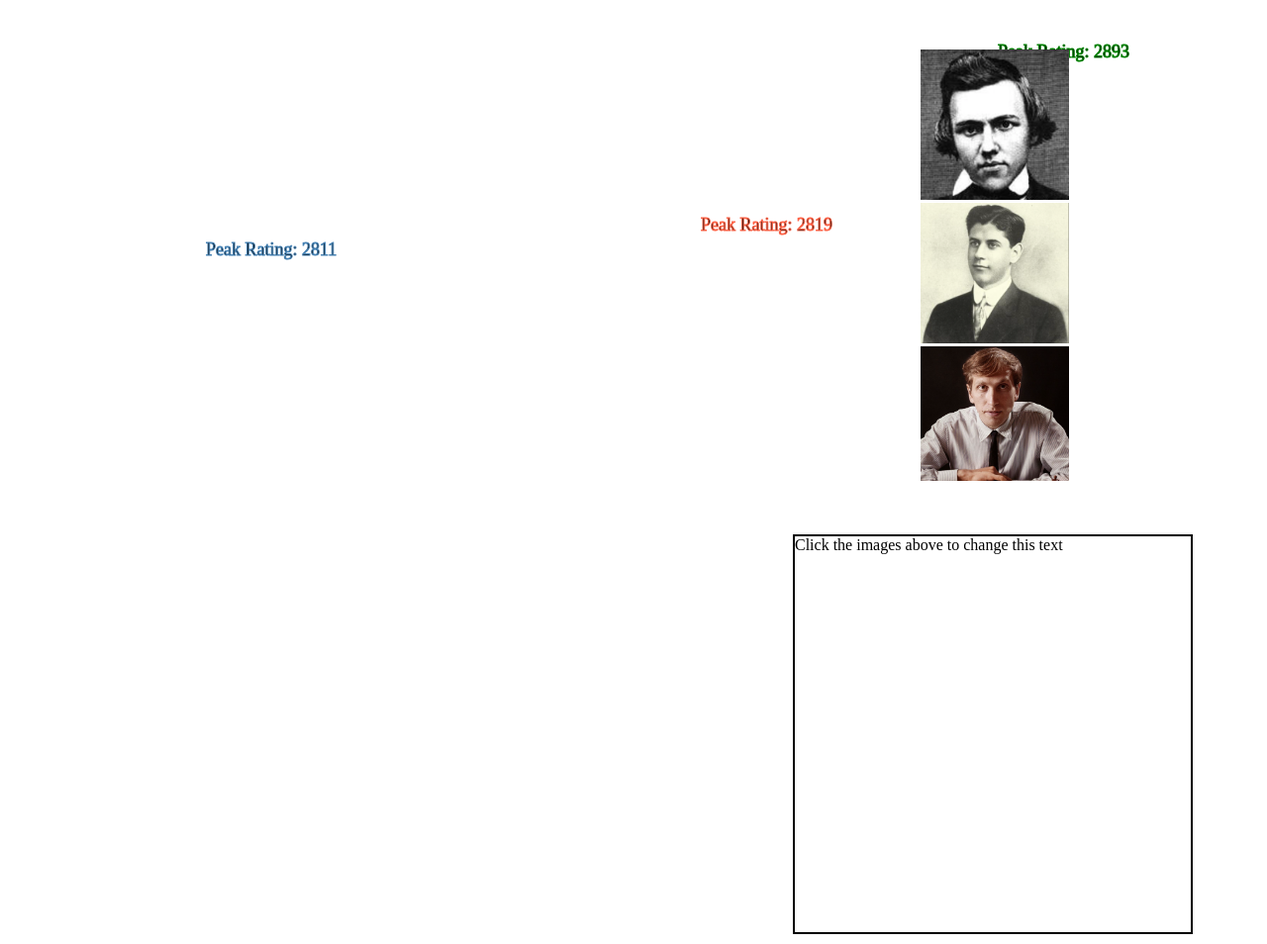
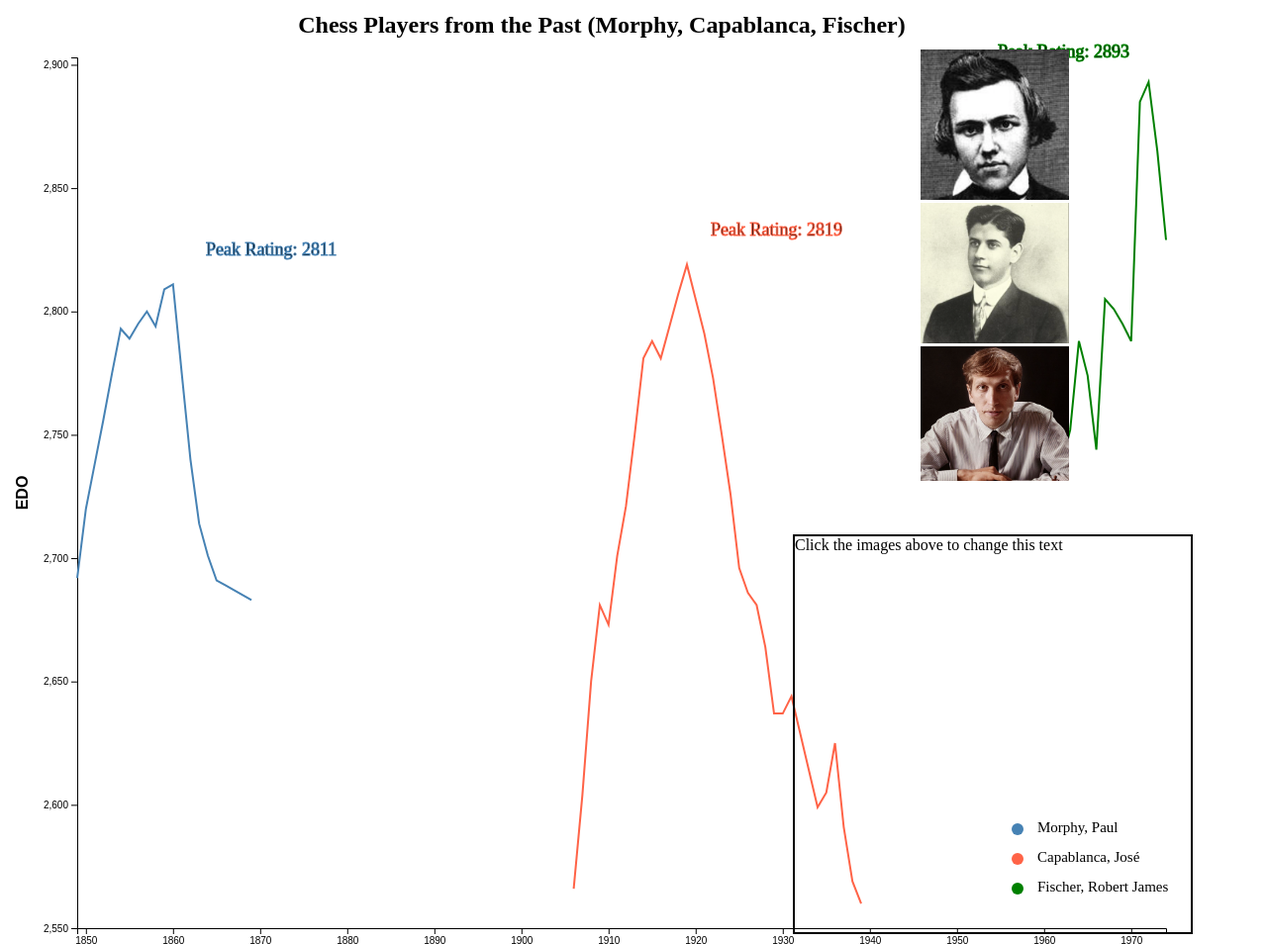
Before and after one commit to atrain773/ChessEDORatings, a plain HTML site: page index.html in a window 1280 px wide. Shown: the top 954 px of the page at 99% size. Drawn offline with nearby package versions, Linux system fonts and the light colour scheme.

Commit message:
Implemented Annotations

```diff
--- a/index.html
+++ b/index.html
@@ -3,7 +3,7 @@
 <head>
     <meta charset="UTF-8">
     <meta name="viewport" content="width=device-width, initial-scale=1.0">
-    <title>D3 Line Chart with Multiple Lines and Axis Labels</title>
+    <title>EDO Ratings Chart</title>
     <script src="https://d3js.org/d3.v6.min.js"></script>
     <style>
         .line {
@@ -37,40 +37,56 @@
         if (x === 'A'){
           document.getElementById("displayed-text").innerText = "Click the images above to change this text";
           d3.select(".line1").style("visibility", "visible");
+          d3.select(".peak1").style("visibility", "visible");
+
           d3.select(".line2").style("visibility", "visible");
+          d3.select(".peak2").style("visibility", "visible");
+
           d3.select(".line3").style("visibility", "visible");
+          d3.select(".peak3").style("visibility", "visible");
         }
 
         if (x === 'M'){
           document.getElementById("displayed-text").innerText = "Born in New Orleans of Creole descent, Paul Morphy learned chess at 8 and by 13 was one of the best players in the country. He won the First American Chess Congress in 1857, becoming the second official U.S. Champion. In 1858, having passed the Louisiana bar exam at an age too young to practice law, he moved to Europe, where he proved his superiority by defeating some of the continent’s best players. During his time across the Atlantic, he was hailed as the world chess champion, though no formal competition yet existed to determine the title. He returned home in 1859 an acclaimed national hero, with baseball clubs and cigars being named after him. Inexplicably, however, Morphy did not play serious chess again. At a time when chess was considered an amateur activity rather than a professional career, he turned his attention to his ultimately unsuccessful law practice, then lived off his family fortune until his death in 1884. His mental state deteriorated dramatically during his years in seclusion; decades later, Morphy’s incredible talent and eventual downfall would be mirrored in the life of Bobby Fischer. - https://worldchesshof.org/hof-inductee/paul-charles-morphy";
           d3.select(".line1").style("visibility", "visible");
+          d3.select(".peak1").style("visibility", "visible");
+
           d3.select(".line2").style("visibility", "hidden");
+          d3.select(".peak2").style("visibility", "hidden");
+
           d3.select(".line3").style("visibility", "hidden");
+          d3.select(".peak3").style("visibility", "hidden");
         }
 
         if (x === 'C') {
           document.getElementById("displayed-text").innerText = "Nicknamed “The Human Chess Machine,” José Raúl Capablanca was born in Havana, Cuba. A true prodigy, he learned chess at age four and defeated Cuban champion Juan Corzo at 13. While attending Columbia University, he joined the Manhattan Chess Club and soon became its strongest player. He had a particular talent for rapid chess, defeating World Champion Emanuel Lasker in 1906. He eventually withdrew from Columbia to focus on chess. His skill in rapid chess lent itself to simultaneous exhibitions. On a nationwide tour of 27 cities in 1909, he achieved a winning score of 96.9% over 607 games. He held exhibitions in London, Paris, and Berlin before his ultimate destination of Saint Petersburg in 1914, where he played and narrowly lost to Lasker. World War I halted international competition, but Capablanca continued to compete and dominate, losing only one game between 1914 and 1924. In 1921, Capablanca and Lasker competed in the 3rd World Chess Championship, where Lasker resigned after losing four straight games. Capablanca held the title until 1927. -https://worldchesshof.org/hof-inductee/jos%C3%A9-ra%C3%BAl-capablanca";
           d3.select(".line1").style("visibility", "hidden");
+          d3.select(".peak1").style("visibility", "hidden");
+
           d3.select(".line2").style("visibility", "visible");
+          d3.select(".peak2").style("visibility", "visible");
+
           d3.select(".line3").style("visibility", "hidden");
+          d3.select(".peak3").style("visibility", "hidden");
         }
 
         if (x === 'F') {
           document.getElementById("displayed-text").innerText = "As the 11th World Champion from 1972-75, Bobby Fischer interrupted the Cold War Soviet hegemony of chess. His phenomenal skill was apparent from an early age. He won the U.S. Open in 1957 and was the youngest person to gain first place in the U.S. Chess Championship in 1957/58. He would go on to win all eight of the United States Chess Championships in which he participated, and in the 1963/64 competition he became the only player to achieve a perfect score in the event. My 60 Memorable Games, which Fischer authored in 1969, is widely considered one of the greatest pieces of chess literature. He made valuable contributions to opening theory and was renowned for his opening preparation and endgame technique alike. Fischer is best remembered, however, for his win at the 1972 World Championship, defeating Boris Spassky in the most famous match of modern times. From 1970 to 1971, Fischer won 20 consecutive games in world championship qualifying events—an all-time record. - https://worldchesshof.org/hof-inductee/robert-bobby-james-fischer";
           d3.select(".line1").style("visibility", "hidden");
+          d3.select(".peak1").style("visibility", "hidden");
+
           d3.select(".line2").style("visibility", "hidden");
+          d3.select(".peak2").style("visibility", "hidden");
+
           d3.select(".line3").style("visibility", "visible");
+          d3.select(".peak3").style("visibility", "visible");
         }
 
 
     }
 
     </script>
-    <svg width="1200" height="1000" onclick="changeText('A')">
-      <text x="200" y="250" stroke="steelblue" font-size="18">Peak Rating: 2811</text>
-      <text x="700" y="225" stroke="tomato" font-size="18">Peak Rating: 2819</text>
-      <text x="1000" y="50" stroke="green" font-size="18">Peak Rating: 2893</text>
-    </svg>
+    <svg width="1200" height="1000" onclick="changeText('A')"></svg>
     <img src="Paul Morphy.png" onclick="changeText('M')" style="position:absolute; top:50px; right:200px; width:150px; height:auto;">
     <img src="José Capablanca.png" onclick="changeText('C')" style="position:absolute; top:205px; right:200px; width:150px; height:auto;">
     <img src="Bobby Fischer.png" onclick="changeText('F')" style="position:absolute; top:350px; right:200px; width:150px; height:auto;">
@@ -182,6 +198,31 @@
                 .attr("font-weight", "bold")
                 .text("Chess Players from the Past (Morphy, Capablanca, Fischer)");
 
+            // Append Annotations
+            svg.append("text")
+                .attr("class", "peak1")
+                .attr("x", 200)
+                .attr("y", 250)
+                .attr("font-size", "18px")
+                .attr("stroke", "steelblue")
+                .text("Peak Rating: 2811")
+
+              svg.append("text")
+                .attr("class", "peak2")
+                .attr("x", 710)
+                .attr("y", 230)
+                .attr("font-size", "18px")
+                .attr("stroke", "tomato")
+                .text("Peak Rating: 2819")
+
+              svg.append("text")
+                .attr("class", "peak3")
+                .attr("x", 1000)
+                .attr("y", 50)
+                .attr("font-size", "18px")
+                .attr("stroke", "green")
+                .text("Peak Rating: 2893")
+
             const x = d3.scaleTime()
                         .domain([d3.min([...data1, ...data2, ...data3], d => d.year), d3.max([...data1, ...data2, ...data3], d => d.year)])
                         .range([0, width]);
@@ -193,3 +234,57 @@
             const line = d3.line()
                            .x(d => x(d.year))
                            .y(d => y(d.edo));
+
+            g.append("g")
+             .attr("transform", `translate(0,${height})`)
+             .call(d3.axisBottom(x))
+             .append("text")
+             .attr("y", 50)
+             .attr("x", width / 2)
+             .attr("fill", "#000")
+             .attr("class", "axis-label")
+             .style("text-anchor", "middle")
+             .text("Year");
+
+            g.append("g")
+             .call(d3.axisLeft(y))
+             .append("text")
+             .attr("transform", "rotate(-90)")
+             .attr("y", -50)
+             .attr("x", -height / 2)
+             .attr("fill", "#000")
+             .attr("class", "axis-label")
+             .style("text-anchor", "middle")
+             .text("EDO");
+
+            g.append("path")
+             .datum(data1)
+             .attr("class", "line line1")
+             .attr("d", line);
+
+            g.append("path")
+             .datum(data2)
+             .attr("class", "line line2")
+             .attr("d", line);
+
+            g.append("path")
+             .datum(data3)
+             .attr("class", "line line3")
+             .attr("d", line);
+
+            // Handmade legend
+            svg.append("circle").attr("cx",1020).attr("cy",830).attr("r", 6).style("fill", "steelblue")
+            svg.append("circle").attr("cx",1020).attr("cy",860).attr("r", 6).style("fill", "tomato")
+            svg.append("circle").attr("cx",1020).attr("cy",890).attr("r", 6).style("fill", "green")
+            svg.append("text").attr("x", 1040).attr("y", 830).text("Morphy, Paul").style("font-size", "15px").attr("alignment-baseline","middle")
+            svg.append("text").attr("x", 1040).attr("y", 860).text("Capablanca, José").style("font-size", "15px").attr("alignment-baseline","middle")
+            svg.append("text").attr("x", 1040).attr("y", 890).text("Fischer, Robert James").style("font-size", "15px").attr("alignment-baseline","middle")
+        }
+
+        renderGraph(morphyData, capablancaData, fischerData);
+
+
+    </script>
+
+</body>
+</html>
```
